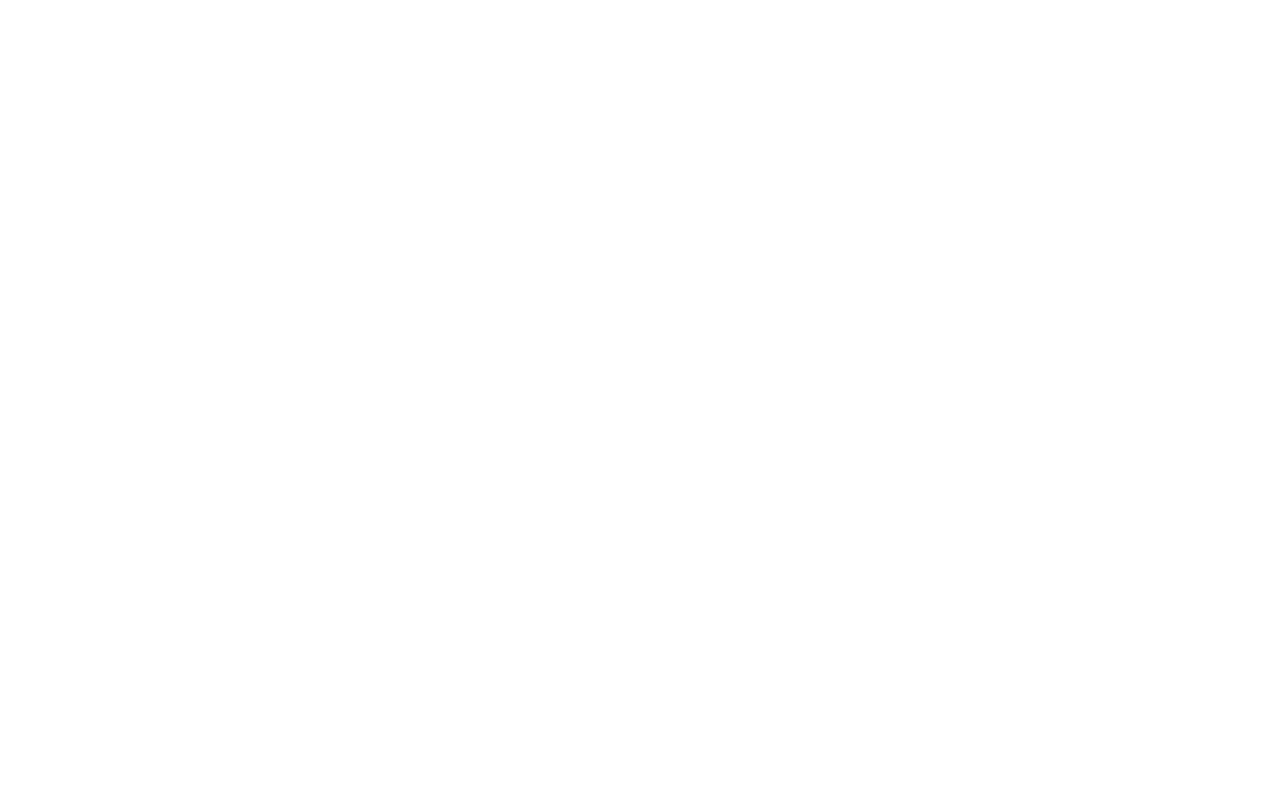
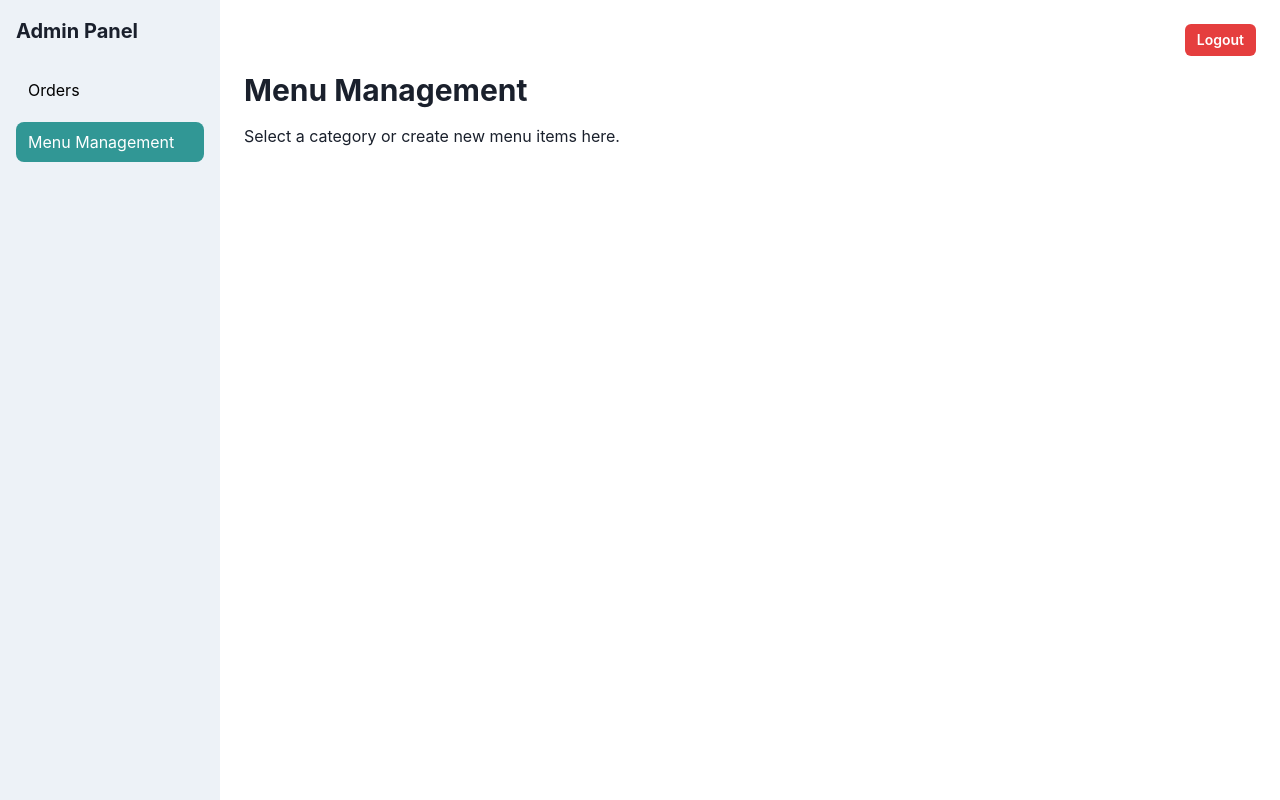
Before and after one commit to aareefshaikh/restaurant, a React (Vite) app: page /admin/menu in a window 1280 px wide. Before the commit this address had no page. Built offline with nearby package versions, Linux system fonts and the light colour scheme; sample sign-in values are in the browser's storage.

Commit message:
Admin Login and Routing

```diff
--- a/src/App.tsx
+++ b/src/App.tsx
@@ -6,8 +6,9 @@
 import { CartProvider } from "./context/CartContext";
 import type { ReactNode } from "react";
 import AdminLogin from "./admin/pages/Login";
-import AdminRoute from "./admin/Route";
-import AdminDashboard from "./admin/pages/Dashboard";
+import AdminLayout from "./admin/pages/Layout";
+import MenuManagement from "./admin/pages/MenuManagement";
+import Orders from "./admin/pages/OrderManagement";
 
 function ProtectedRoute({ children }: { children: ReactNode }) {
   const { user, loading } = useUser();
@@ -27,14 +28,11 @@
           <BrowserRouter>
             <Routes>
               <Route path="/admin/login" element={<AdminLogin />} />
-              <Route
-                path="/admin/dashboard"
-                element={
-                  <AdminRoute>
-                    <AdminDashboard />
-                  </AdminRoute>
-                }
-              />
+              <Route path="/admin" element={<AdminLayout />}>
+                <Route path="menu" element={<MenuManagement />} />
+                <Route path="orders" element={<Orders />} />
+                <Route index element={<Navigate to="/admin/orders" replace />} />
+              </Route>
               <Route path="/" element={<Login />} />
               <Route
                 path="/menu"
--- a/src/admin/Route.tsx
+++ /dev/null
@@ -1,8 +0,0 @@
-import type React from "react";
-import { Navigate } from "react-router-dom";
-
-export default function AdminRoute({ children }: { children: React.ReactNode }) {
-  const admin = localStorage.getItem("admin");
-  if (!admin) return <Navigate to="/admin/login" replace />;
-  return children;
-}
--- a/src/admin/pages/Dashboard.tsx
+++ /dev/null
@@ -1,39 +0,0 @@
-import { Box, Flex, Text } from "@chakra-ui/react";
-import { useNavigate } from "react-router-dom";
-import { useState, useEffect } from "react";
-import Header from "./Header";
-import Sidebar from "./SideNavigation";
-
-export default function AdminDashboard() {
-  const [selectedSection, setSelectedSection] = useState("orders");
-  const [adminEmail, setAdminEmail] = useState("");
-  const navigate = useNavigate();
-
-  useEffect(() => {
-    const admin = localStorage.getItem("admin");
-    if (admin) {
-      const parsed = JSON.parse(admin);
-      setAdminEmail(parsed.email);
-    }
-  }, []);
-
-  const handleLogout = () => {
-    localStorage.removeItem("admin");
-    navigate("/admin/login");
-  };
-
-  return (
-    <Box>
-      <Header onLogout={handleLogout} />
-      <Flex>
-        <Sidebar selected={selectedSection} onSelect={setSelectedSection} />
-        <Box p={8} flex="1">
-          <Text fontSize="2xl" mb={4}>
-            Welcome, {adminEmail}
-          </Text>
-          <Text>Selected section: {selectedSection}</Text>
-        </Box>
-      </Flex>
-    </Box>
-  );
-}
--- a/src/admin/pages/Header.tsx
+++ /dev/null
@@ -1,22 +0,0 @@
-import { Flex, Button, Text } from "@chakra-ui/react";
-
-function Header({ onLogout }: { onLogout: () => void }) {
-  return (
-    <Flex
-      justify="space-between"
-      align="center"
-      bg="teal.500"
-      color="white"
-      p={4}
-    >
-      <Text fontWeight="bold" fontSize="xl">
-        Admin Dashboard
-      </Text>
-      <Button colorScheme="teal" variant="outline" onClick={onLogout}>
-        Logout
-      </Button>
-    </Flex>
-  );
-}
-
-export default Header;
--- /dev/null
+++ b/src/admin/pages/Layout.tsx
@@ -0,0 +1,64 @@
+import { Box, Flex, VStack, Button, Text } from "@chakra-ui/react";
+import { Navigate, NavLink, Outlet, useNavigate } from "react-router-dom";
+
+export default function AdminLayout() {
+  const navigate = useNavigate();
+
+  const handleLogout = () => {
+    localStorage.removeItem("admin");
+    navigate("/admin/login");
+  };
+
+  const isAdminLoggedIn = !!localStorage.getItem("admin");
+
+  return isAdminLoggedIn ? (
+    <Flex minH="100vh">
+      {/* Sidebar */}
+      <Box w="220px" bg="gray.100" p={4}>
+        <Text fontSize="xl" fontWeight="bold" mb={6}>
+          Admin Panel
+        </Text>
+        <VStack align="stretch" spacing={3}>
+            <NavLink
+                to="/admin/orders"
+                style={({ isActive }) => ({
+                    padding: "8px 12px",
+                    borderRadius: "8px",
+                    backgroundColor: isActive ? "#319795" : "transparent",
+                    color: isActive ? "white" : "black",
+                    textDecoration: "none",
+                })}
+                >
+                Orders
+            </NavLink>
+
+            <NavLink
+                to="/admin/menu"
+                style={({ isActive }) => ({
+                    padding: "8px 12px",
+                    borderRadius: "8px",
+                    backgroundColor: isActive ? "#319795" : "transparent",
+                    color: isActive ? "white" : "black",
+                    textDecoration: "none",
+                })}
+            >
+                Menu Management
+            </NavLink>
+
+        </VStack>
+      </Box>
+
+      {/* Main Content */}
+      <Box flex="1" p={6}>
+        <Flex justify="flex-end" mb={4}>
+          <Button size="sm" colorScheme="red" onClick={handleLogout}>
+            Logout
+          </Button>
+        </Flex>
+
+        {/* Nested routes will render here */}
+        <Outlet />
+      </Box>
+    </Flex>
+  ) : <Navigate to="/admin/login" replace />;
+}
--- a/src/admin/pages/Login.tsx
+++ b/src/admin/pages/Login.tsx
@@ -1,8 +1,8 @@
 import { Box, Button, Input, VStack, Text, FormControl, FormErrorMessage } from "@chakra-ui/react";
 import { useNavigate } from "react-router-dom";
 import { useForm } from "react-hook-form";
+import { supabase } from "../../supabase";
 import { useEffect } from "react";
-import { supabase } from "../../supabase";
 
 type FormData = {
   email: string;
@@ -16,7 +16,7 @@
   useEffect(() => {
     const admin = localStorage.getItem("admin");
     if (admin) {
-      navigate("/admin/dashboard");
+      navigate("/admin/");
     }
   }, [navigate]);
 
@@ -28,7 +28,7 @@
       alert(error.message);
     } else if (session) {
       localStorage.setItem("admin", JSON.stringify({ email }));
-      navigate("/admin/dashboard");
+      navigate("/admin/");
     }
   };
 
--- /dev/null
+++ b/src/admin/pages/MenuManagement.tsx
@@ -0,0 +1,12 @@
+import { Box, Heading, Text } from "@chakra-ui/react";
+
+export default function MenuManagement() {
+  return (
+    <Box>
+      <Heading size="lg" mb={4}>
+        Menu Management
+      </Heading>
+      <Text>Select a category or create new menu items here.</Text>
+    </Box>
+  );
+}
--- /dev/null
+++ b/src/admin/pages/OrderManagement.tsx
@@ -0,0 +1,12 @@
+import { Box, Heading, Text } from "@chakra-ui/react";
+
+export default function Orders() {
+  return (
+    <Box>
+      <Heading size="lg" mb={4}>
+        Orders
+      </Heading>
+      <Text>Order management screen (list of orders will go here).</Text>
+    </Box>
+  );
+}
```
